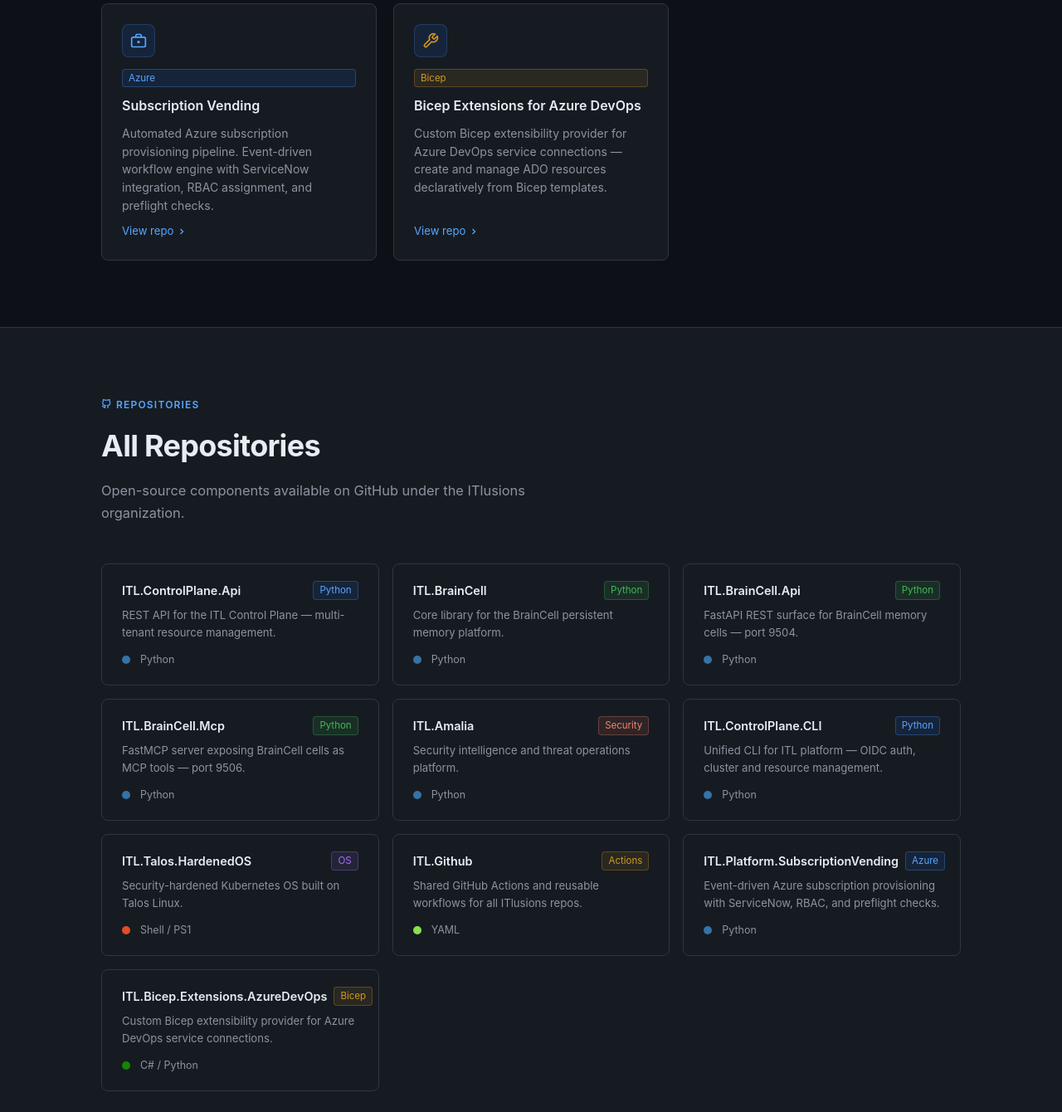
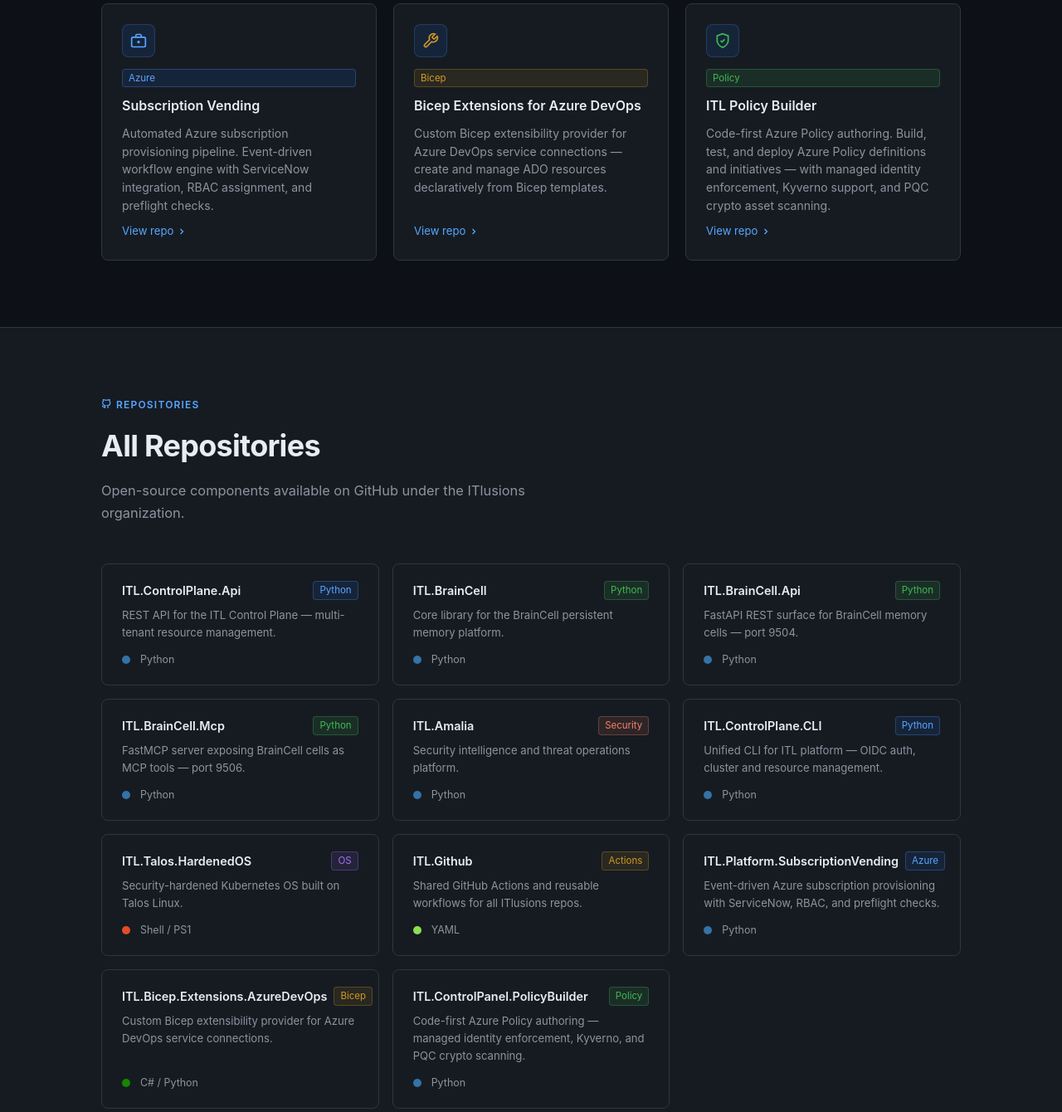
Before and after one commit to ITlusions/itlusions.github.io, a plain HTML site: page index.html in a window 1280 px wide. Shown: the part 1651-2991 px from the top of the page at 83% size. Drawn offline with Linux system fonts and the light colour scheme.

Commit message:
feat: add ITL.ControlPanel.PolicyBuilder to platforms and repos

```diff
--- a/index.html
+++ b/index.html
@@ -571,6 +571,19 @@
         </a>
       </div>
 
+      <div class="platform-card">
+        <div class="platform-icon">
+          <svg width="20" height="20" viewBox="0 0 24 24" fill="none" stroke="#3fb950" stroke-width="2"><path d="M12 22s8-4 8-10V5l-8-3-8 3v7c0 6 8 10 8 10z"/><polyline points="9 12 11 14 15 10"/></svg>
+        </div>
+        <span class="tag green">Policy</span>
+        <h3>ITL Policy Builder</h3>
+        <p>Code-first Azure Policy authoring. Build, test, and deploy Azure Policy definitions and initiatives — with managed identity enforcement, Kyverno support, and PQC crypto asset scanning.</p>
+        <a href="https://github.com/ITlusions/ITL.ControlPanel.PolicyBuilder" target="_blank" rel="noopener">
+          View repo
+          <svg width="12" height="12" viewBox="0 0 24 24" fill="none" stroke="currentColor" stroke-width="2.5"><polyline points="9 18 15 12 9 6"/></svg>
+        </a>
+      </div>
+
     </div>
   </div>
 </section>
@@ -634,6 +647,11 @@
         <div class="repo-card-top"><h4>ITL.Bicep.Extensions.AzureDevOps</h4><span class="tag" style="background:rgba(210,153,34,.1);border-color:rgba(210,153,34,.3);color:#d29922">Bicep</span></div>
         <p>Custom Bicep extensibility provider for Azure DevOps service connections.</p>
         <div class="repo-card-footer"><span class="lang-dot" style="background:#178600"></span>C# / Python</div>
+      </a>
+      <a href="https://github.com/ITlusions/ITL.ControlPanel.PolicyBuilder" target="_blank" rel="noopener" class="repo-card" style="text-decoration:none;color:inherit">
+        <div class="repo-card-top"><h4>ITL.ControlPanel.PolicyBuilder</h4><span class="tag green">Policy</span></div>
+        <p>Code-first Azure Policy authoring — managed identity enforcement, Kyverno, and PQC crypto scanning.</p>
+        <div class="repo-card-footer"><span class="lang-dot" style="background:#3572A5"></span>Python</div>
       </a>
     </div>
   </div>
```
